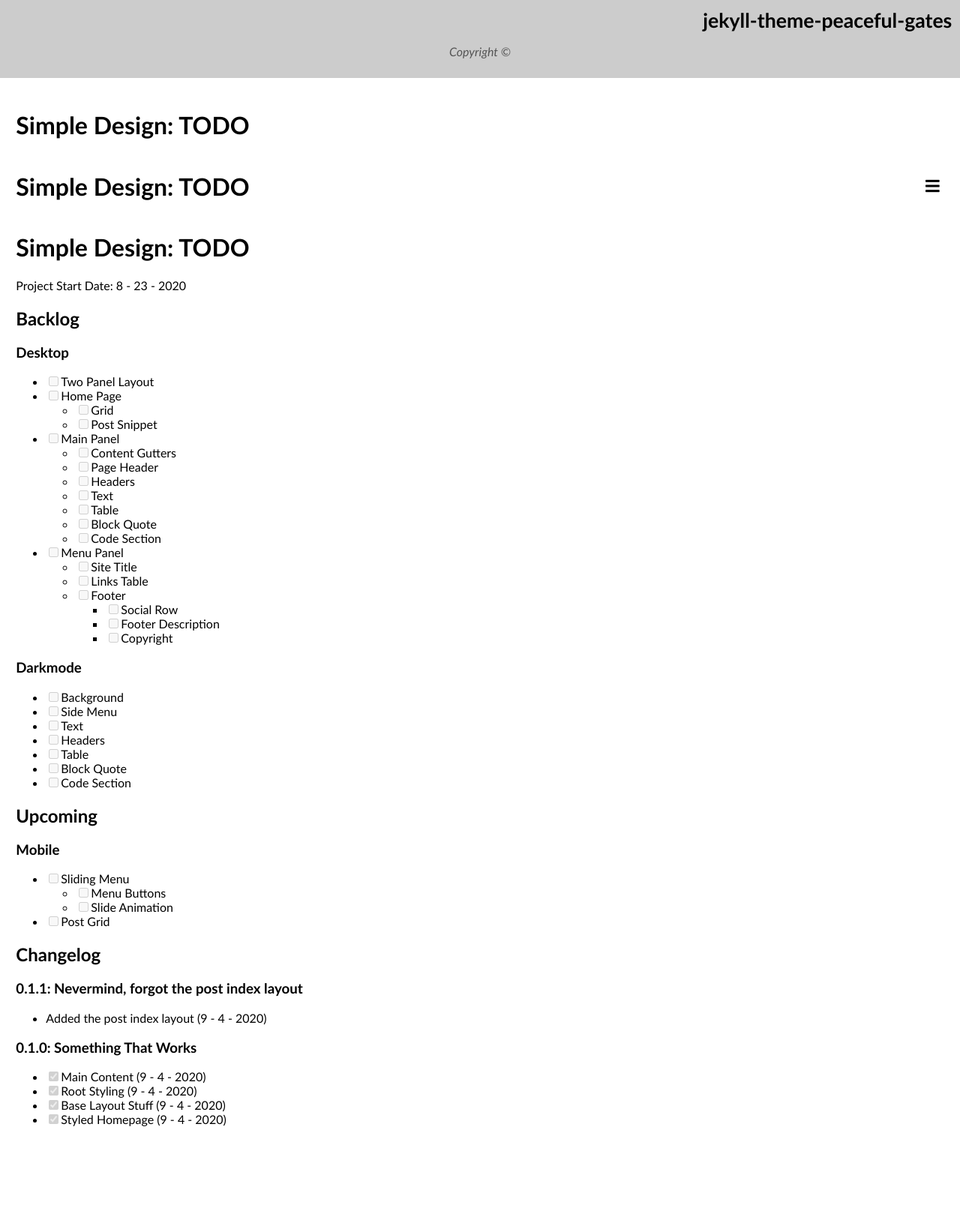
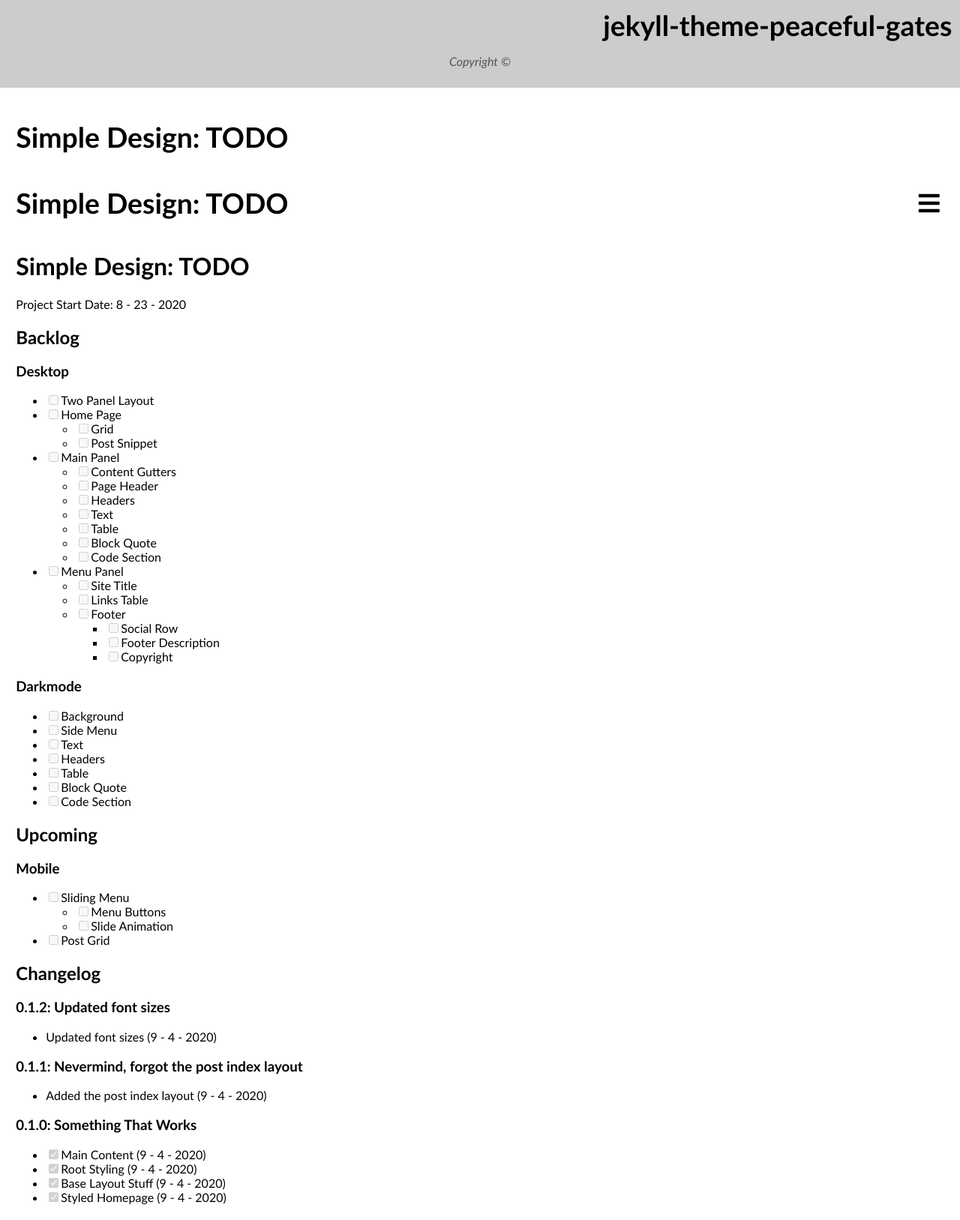
Before and after one commit to andydevs/jekyll-theme-peaceful-gates, a Jekyll site: the page built from TODO.md, in a window 1280 px wide. Shown: the whole page at 75% size. Built offline with Jekyll 4.4.1, drawn with Linux system fonts in a browser that asks for light colours; our own code applies the rules of GitHub Pages for plain Markdown files; before the commit the page ends 1524 px from its top, so only the background shows below that.

Commit message:
Updated font sizes

```diff
--- a/TODO.md
+++ b/TODO.md
@@ -50,6 +50,10 @@ Upcoming
 Changelog
 --------------------------------------------------------------------
 
+### 0.1.2: Updated font sizes
+
+- Updated font sizes (9 - 4 - 2020)
+
 ### 0.1.1: Nevermind, forgot the post index layout
 
 - Added the post index layout (9 - 4 - 2020)
--- a/_sass/jekyll-theme-simple-design/_menu.scss
+++ b/_sass/jekyll-theme-simple-design/_menu.scss
@@ -24,7 +24,7 @@
 }
 
 .menu-title {
-    font-size: $large-font-size;
+    font-size: $mega-font-size;
     font-weight: bold;
     text-decoration: none;
     color: $black-color;
--- a/_sass/jekyll-theme-simple-design/_misc.scss
+++ b/_sass/jekyll-theme-simple-design/_misc.scss
@@ -37,10 +37,13 @@
 
 .page-title {
     margin: 0pt;
+    font-size: $mega-font-size;
 }
 
 .page-subtitle {
     margin: 0pt;
+    font-size: $medium-font-size;
+    font-weight: normal;
 }
 
 .snip {
--- a/_sass/jekyll-theme-simple-design/_variables.scss
+++ b/_sass/jekyll-theme-simple-design/_variables.scss
@@ -8,8 +8,9 @@ $light-gray-color: #ccc;
 $dark-gray-color: #555;
 $black-color: black;
 
+$mega-font-size: 28pt;
 $large-font-size: 20pt;
 $medium-font-size: 16pt;
 $normal-font-size: 12pt;
 
-$icon-font-size: 16pt;
+$icon-font-size: 24pt;
```
Also changed, not shown: jekyll-theme-simple-design.gemspec.
